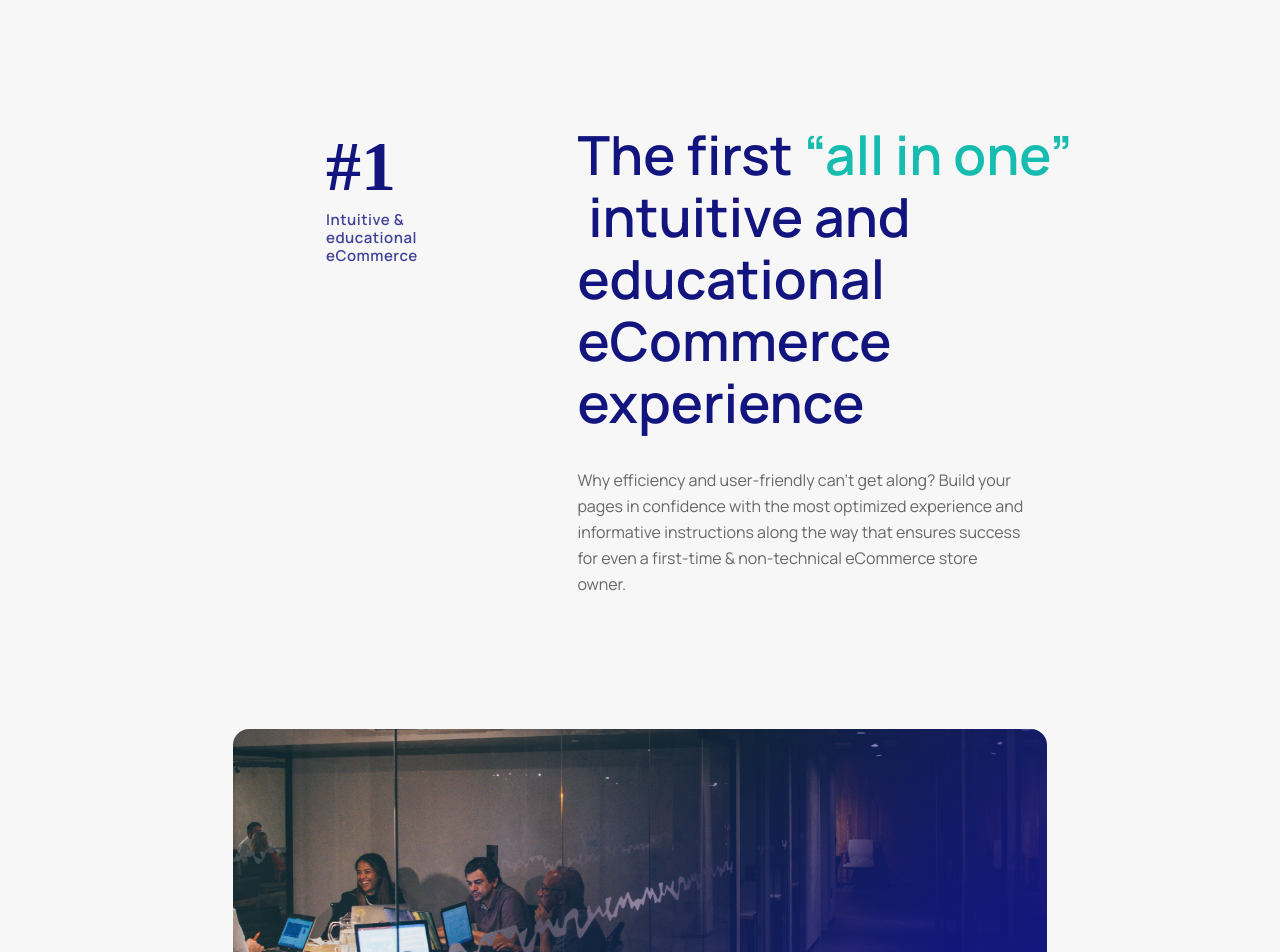
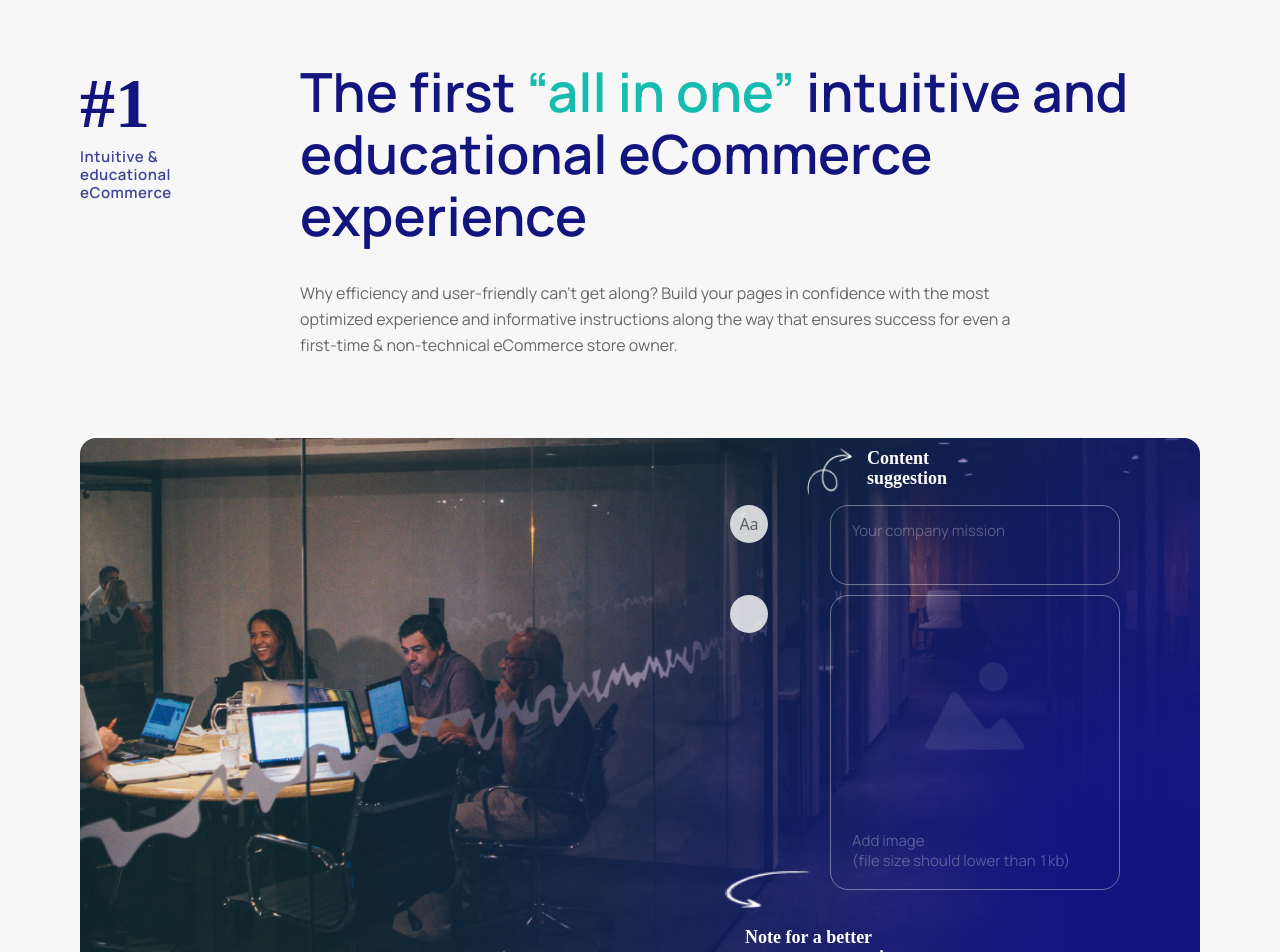
Before and after one commit to dttha/Single-page, a Next.js app: page / in a window 1280 px wide. Shown: the part 120-1072 px from the top of the page. Built offline with nearby package versions, Linux system fonts and the light colour scheme; a web font is replaced by a local one.

Commit message:
add section responsive

```diff
--- a/src/components/Content/components/Section/index.tsx
+++ b/src/components/Content/components/Section/index.tsx
@@ -70,7 +70,7 @@ export default function SectionHome() {
         <Button>Try our tools for free</Button>
       </div>
       <div className={styles.group_img}>
-        <Image src={img2} alt="" width="1340" height="800" />
+        <Image src={img2} alt="" width="1340" height="800" objectFit="cover" />
       </div>
     </div>
   )
--- a/src/components/Content/components/Section/section.module.css
+++ b/src/components/Content/components/Section/section.module.css
@@ -178,3 +178,143 @@
   margin-top: -20px;
   margin-right: 310px;
 }
+
+@media (max-width: 1700px) {
+  .wrap_content_title {
+    margin-left: 115px;
+  }
+  .wrap_text {
+    width: 75%;
+    margin-left: 80px;
+  }
+  .wrap_image {
+    margin: 132px 115px 0;
+  }
+  .form {
+    left: 955px;
+    right: 100px;
+  }
+  .powerful {
+    width: 80%;
+    padding-top: 130px;
+    margin-left: 115px;
+  }
+}
+
+@media (max-width: 1642px) {
+  .wrap_image {
+    margin: 100px 80px 0;
+  }
+  .wrap_content_title {
+    margin-left: 280px;
+    padding-top: 100px;
+  }
+
+  .wrap_text {
+    width: 70%;
+    display: inline;
+    margin-left: 100px;
+  }
+
+  .form {
+    left: 850px;
+    right: 150px;
+  }
+}
+
+@media (max-width: 1580px) {
+  .wrap_content_title {
+    margin-left: 80px;
+  }
+
+  .form {
+    top: 30px;
+    left: 750px;
+    right: 150px;
+  }
+}
+
+@media (max-width: 1480px) {
+  .wrap_image {
+    margin: 80px 80px 0;
+  }
+
+  .form {
+    top: 20px;
+    left: 750px;
+    right: 80px;
+  }
+}
+
+@media (max-width: 1352px) {
+  .form {
+    top: 10px;
+    left: 650px;
+  }
+  .form_box {
+    height: 80px;
+  }
+}
+
+@media (max-width: 1235px) {
+  .form {
+    top: 15px;
+    left: 600px;
+  }
+  .form_box2 {
+    height: 200px;
+  }
+}
+
+@media (max-width: 1198px) {
+  .form {
+    top: 15px;
+    left: 600px;
+    right: 50px;
+  }
+  .form_box2 {
+    height: 200px;
+  }
+  .form_field {
+    margin-top: 0px;
+  }
+}
+
+@media (max-width: 375px) {
+  .wrap_first {
+    display: none;
+  }
+  .wrap_content_title {
+    display: block;
+    margin: 0 30px;
+    padding-top: 80px;
+  }
+  .wrap_text {
+    width: 100%;
+    display: inline;
+  }
+  .powerful {
+    padding-top: 80px;
+    margin: 0 30px;
+  }
+  .title {
+    font-size: 43px;
+    line-height: 55px;
+  }
+  .description {
+    max-width: 100%;
+  }
+  .powerful .description {
+    max-width: 100%;
+  }
+  .group_img {
+    margin-left: 10px;
+    margin-right: 10px;
+    margin-top: -280px;
+  }
+  .btn {
+    padding-top: 280px;
+    margin: 0 30px;
+    max-width: 100%;
+  }
+}
```
